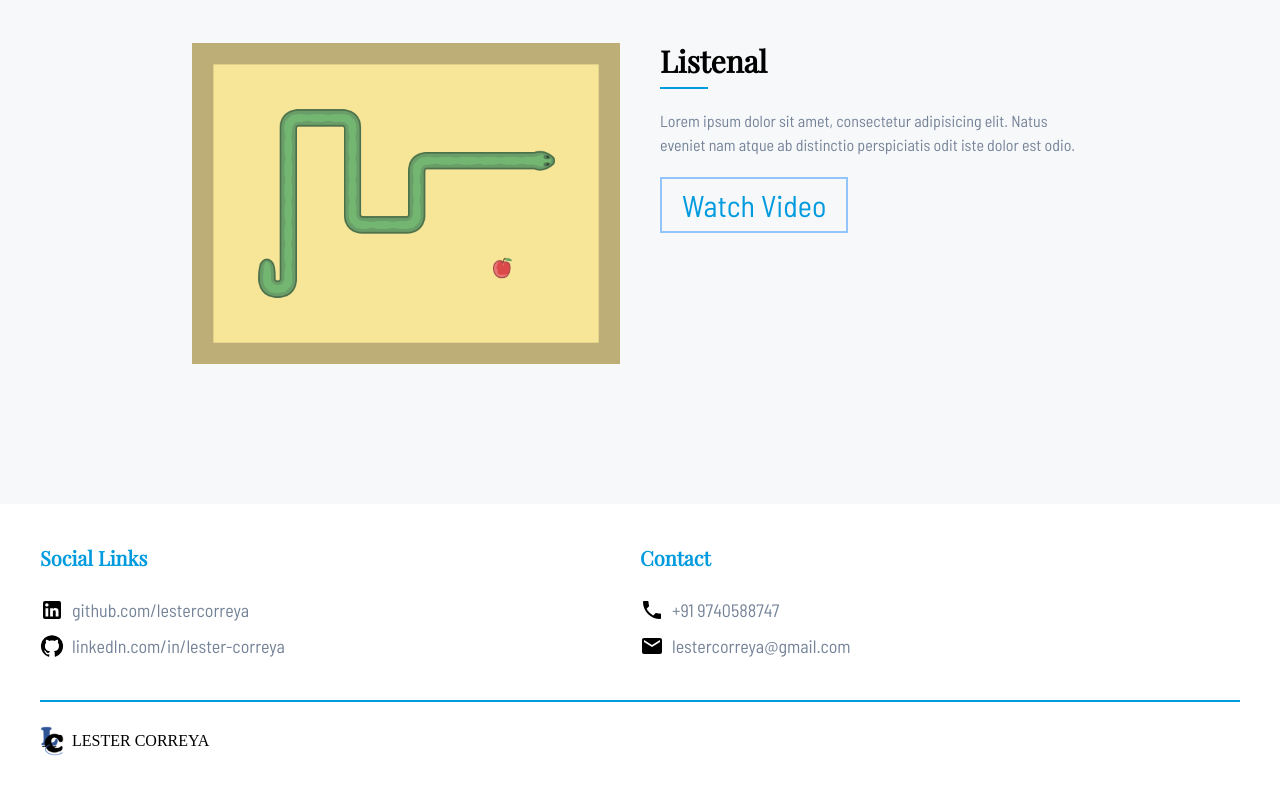
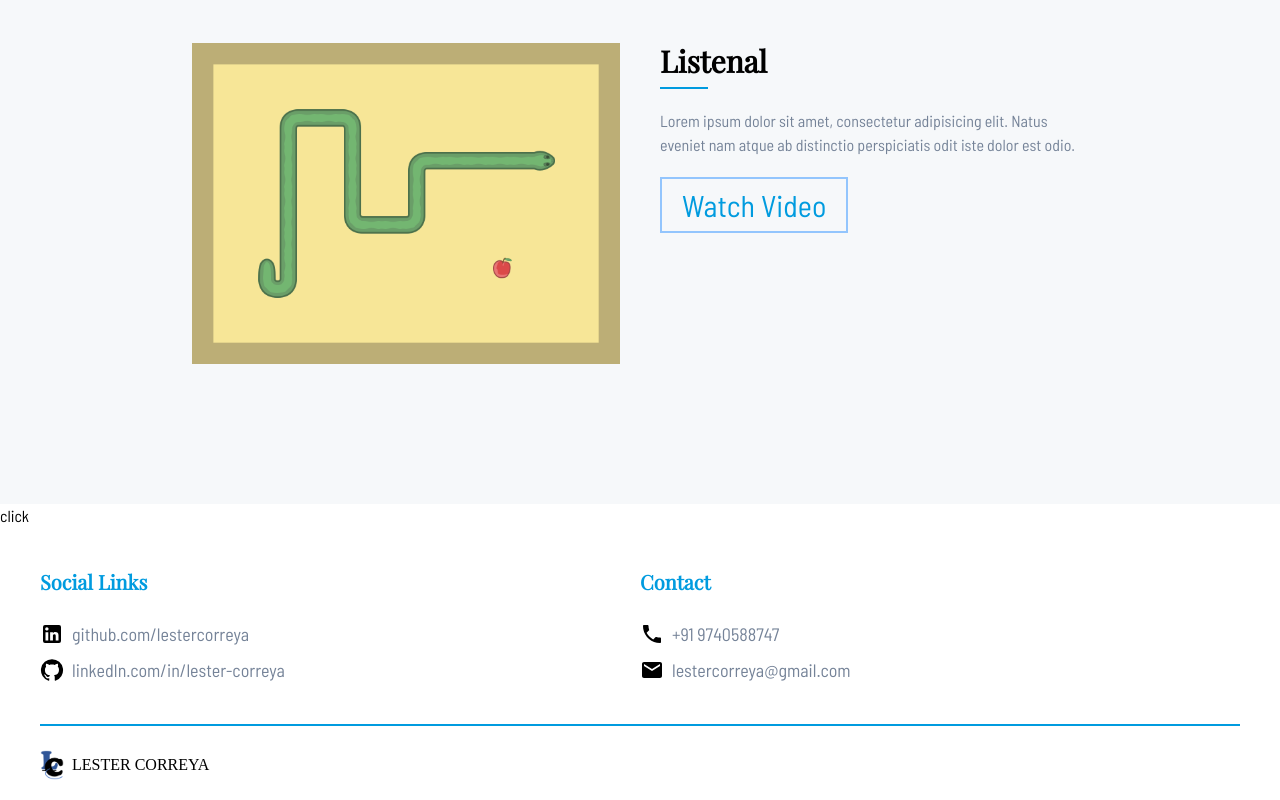
Before and after one commit to lestercorreya/Portfolio, a Next.js app: page / in a window 1280 px wide. Shown: the part 3689-4489 px from the top of the page. Before the commit the page ends 4465 px from the top, so only its background shows below. Built offline with nearby package versions, Linux system fonts and the light colour scheme; a web font is replaced by a local one.

Commit message:
link commit

```diff
--- a/pages/index.js
+++ b/pages/index.js
@@ -17,6 +17,7 @@ export default function Home() {
       <SkillsSection />
       <ResumeSection />
       <ProjectsSection />
+      <a href="https://www.google.com/maps/?q=-15.623037,18.388672" target="_blank" rel="noreferrer">click</a>
       <FooterSection />
     </div >
   )
```
